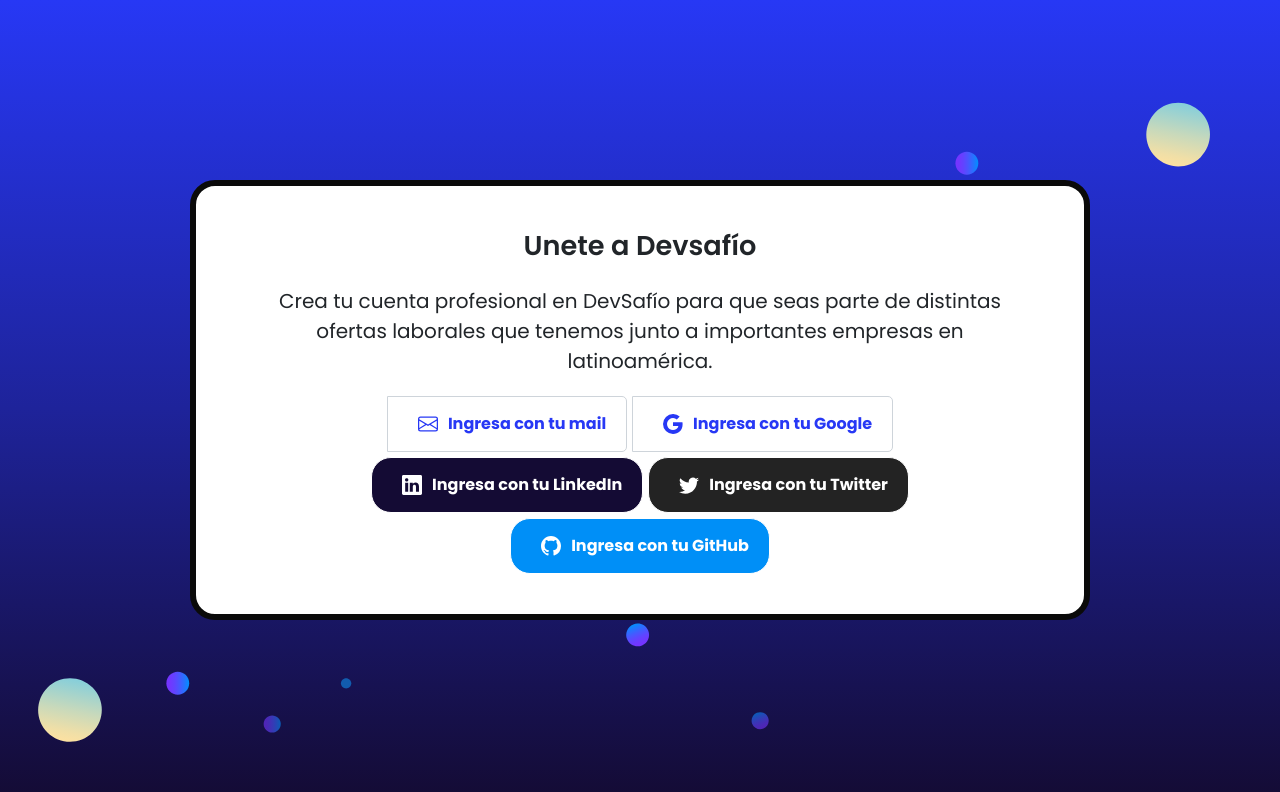
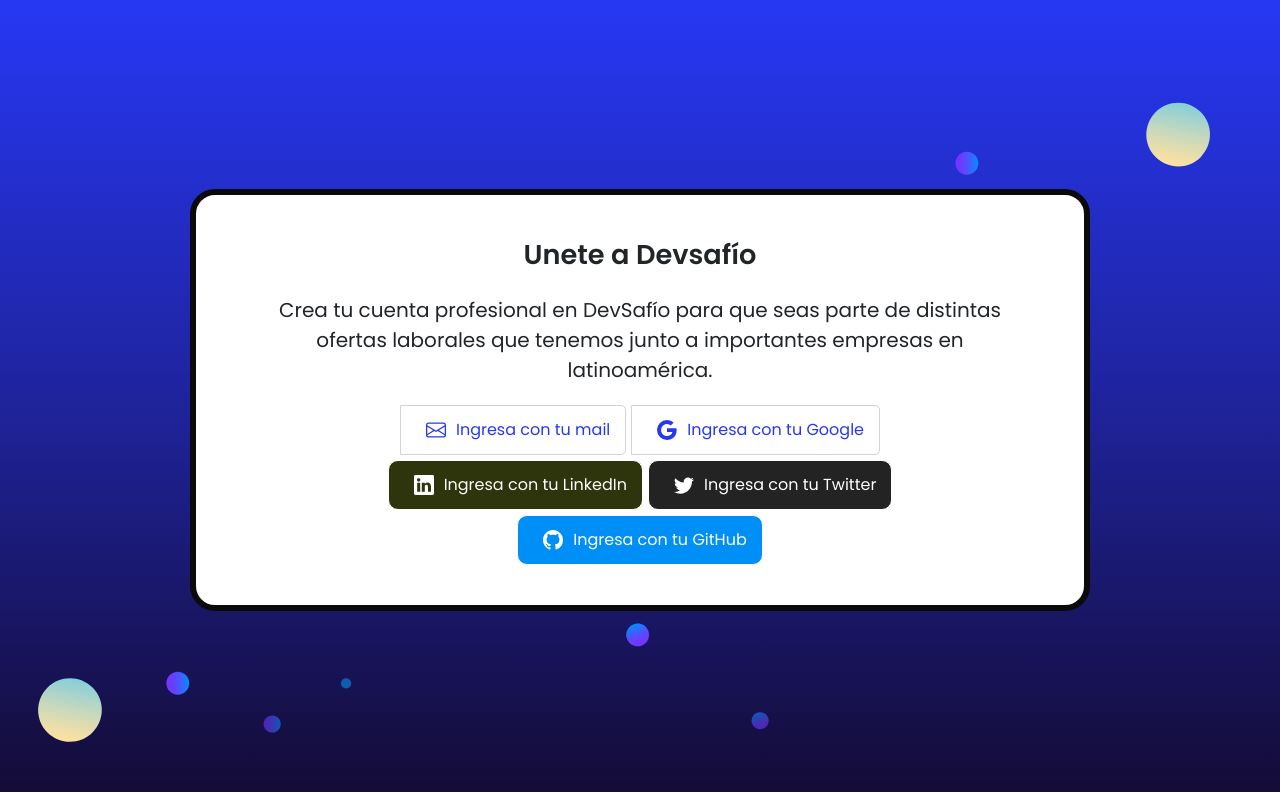
Before and after one commit to dlab-team/c7-frontend, a React (Create React App) app: page /login in a window 1280 px wide. Shown: the top 792 px of the page. Built offline with nearby package versions, Linux system fonts and the light colour scheme.

Commit message:
hotFix arrglar el fondo de las vistas login y register, y los botones (#65)

```diff
--- a/src/views/login/login.scss
+++ b/src/views/login/login.scss
@@ -1,6 +1,6 @@
 .login-container {
   width: 100%;
-  height: 600px;
+  height: 100vh;
   background-image: url("../../assets/devBannerCirculos.svg");
   background-size: cover;
 
@@ -39,32 +39,29 @@
     max-width: 600px;
     justify-content: center;
     gap: 5px;
-  }
 
-  &__button {
+    .login-modal__button {
       font-weight: normal;
       border-radius: 10px;
       padding: 12px 15px;
     }
+    .btn--border {
+      border: 1px solid #000000;
     }
 
     .login--icons {
       font-size: 20px;
       margin: 0 10px;
     }
-
-.btn--border {
-  border: 1px solid #000000;
-}
-
     .btn--linkedin {
-  background: #140b34;
+      background: #2e340b;
     }
 
     .btn--github {
       background: #232323;
     }
-
     .btn--twitter {
       background: #008ff7;
     }
+  }
+}
--- a/src/views/registrar/registrar.scss
+++ b/src/views/registrar/registrar.scss
@@ -1,6 +1,6 @@
 .modal-container {
   width: 100%;
-  height: 600px;
+  height: 100vh;
   background-image: url("../../assets/devBannerCirculos.svg");
   background-size: cover;
 
```
Lines whose indentation alone changed are shown as unchanged.
